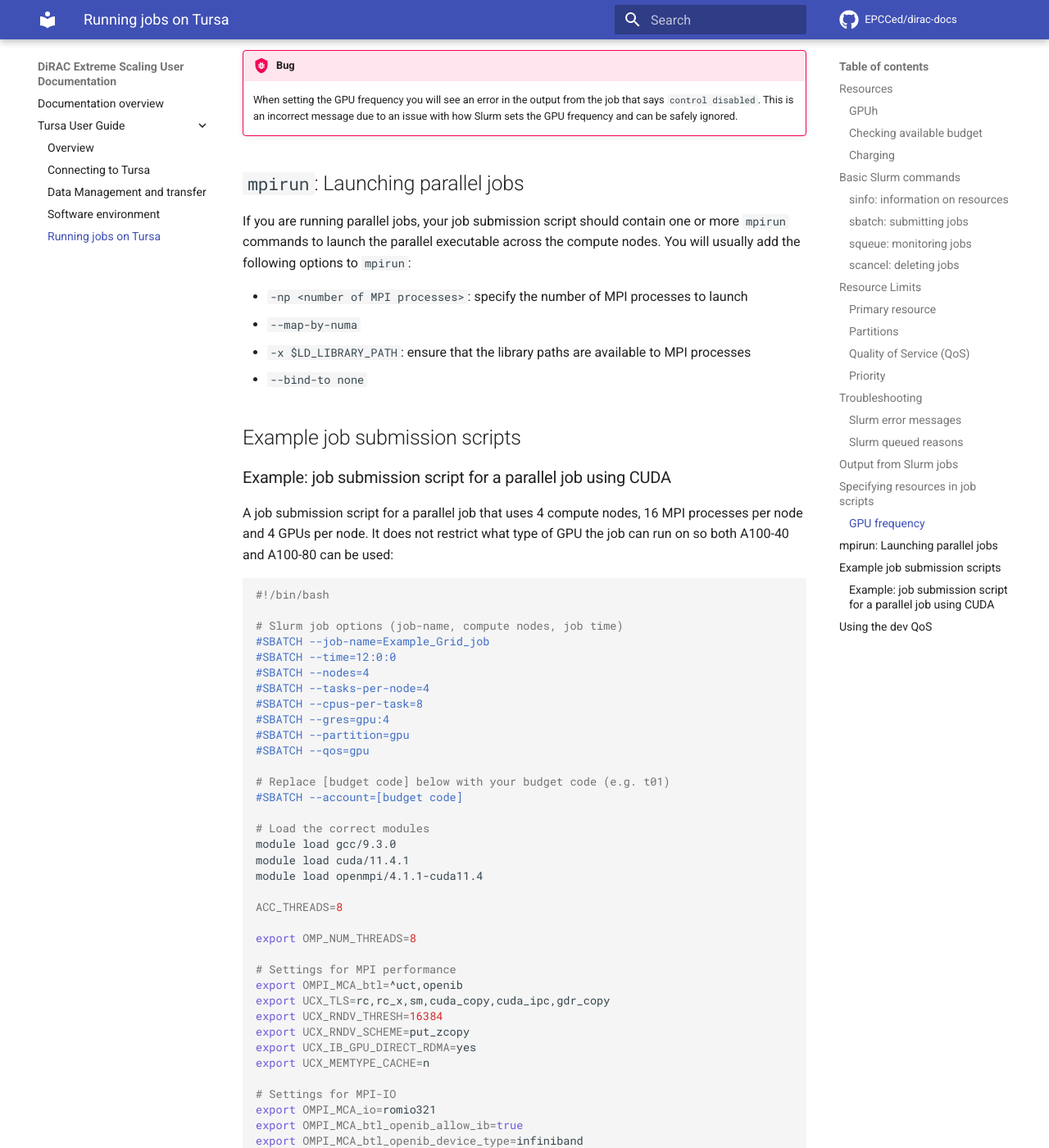
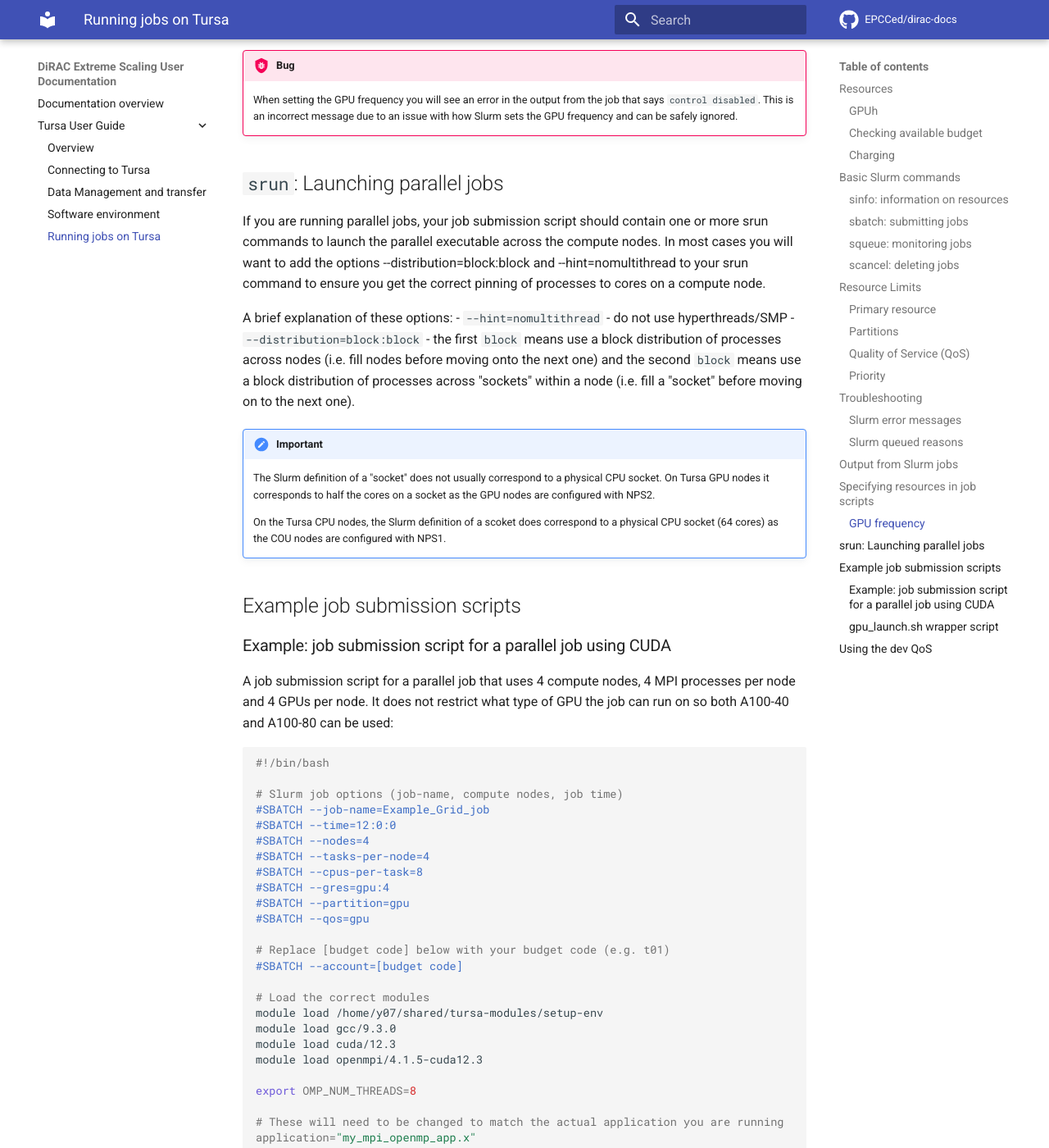
Before and after one commit to EPCCed/dirac-docs, an MkDocs documentation site: the page built from docs/tursa-user-guide/scheduler.md, in a window 1280 px wide and 1400 px high, scrolled down 12665 px. Shown: the whole window at 82% size. Built offline with MkDocs 1.6.1 and Material for MkDocs 9.7.7, drawn with Linux system fonts in a browser that asks for light colours; comment, search, counter and statistics services are not loaded; some of the changed text lies outside the part shown.

Commit message:
Adds srun instructions

````diff
--- a/docs/tursa-user-guide/scheduler.md
+++ b/docs/tursa-user-guide/scheduler.md
@@ -476,24 +476,30 @@ Users can control the GPU frequency in their job submission scripts:
     that says `control disabled`. This is an incorrect message due to an issue with
     how Slurm sets the GPU frequency and can be safely ignored.
 
-## `mpirun`: Launching parallel jobs
+## `srun`: Launching parallel jobs
 
-If you are running parallel jobs, your job submission script should
-contain one or more `mpirun` commands to launch the parallel executable
-across the compute nodes. You will usually add the following options to
-`mpirun`:
+If you are running parallel jobs, your job submission script should contain one or more srun commands to launch the parallel executable across the compute nodes. In most cases you will want to add the options --distribution=block:block and --hint=nomultithread to your srun command to ensure you get the correct pinning of processes to cores on a compute node.
 
-- `-np <number of MPI processes>`: specify the number of MPI processes
-  to launch
-- `--map-by-numa`
-- `-x $LD_LIBRARY_PATH`: ensure that the library paths are available to MPI processes
-- `--bind-to none`
+A brief explanation of these options:
+ - `--hint=nomultithread` - do not use hyperthreads/SMP
+ - `--distribution=block:block` - the first `block` means use a block distribution
+   of processes across nodes (i.e. fill nodes before moving onto the next one) and
+   the second `block` means use a block distribution of processes across "sockets"
+   within a node (i.e. fill a "socket" before moving on to the next one).
+
+!!! important
+    The Slurm definition of a "socket" does not usually correspond to a physical CPU socket.
+    On Tursa GPU nodes it corresponds to half the cores on a socket as the GPU nodes
+    are configured with NPS2.
+
+    On the Tursa CPU nodes, the Slurm definition of a scoket does correspond to a physical
+    CPU socket (64 cores) as the COU nodes are configured with NPS1.
 
 ## Example job submission scripts
 
 ### Example: job submission script for a parallel job using CUDA
 
-A job submission script for a parallel job that uses 4 compute nodes, 16 MPI
+A job submission script for a parallel job that uses 4 compute nodes, 4 MPI
 processes per node and 4 GPUs per node. It does not restrict what type of
 GPU the job can run on so both A100-40 and A100-80 can be used:
 
@@ -514,42 +520,49 @@ GPU the job can run on so both A100-40 and A100-80 can be used:
 #SBATCH --account=[budget code]
 
 # Load the correct modules
+module load /home/y07/shared/tursa-modules/setup-env
 module load gcc/9.3.0
-module load cuda/11.4.1
-module load openmpi/4.1.1-cuda11.4
-
-ACC_THREADS=8
+module load cuda/12.3
+module load openmpi/4.1.5-cuda12.3
 
 export OMP_NUM_THREADS=8
-
-# Settings for MPI performance
-export OMPI_MCA_btl=^uct,openib
-export UCX_TLS=rc,rc_x,sm,cuda_copy,cuda_ipc,gdr_copy
-export UCX_RNDV_THRESH=16384
-export UCX_RNDV_SCHEME=put_zcopy
-export UCX_IB_GPU_DIRECT_RDMA=yes
-export UCX_MEMTYPE_CACHE=n
-
-# Settings for MPI-IO
-export OMPI_MCA_io=romio321
-export OMPI_MCA_btl_openib_allow_ib=true
-export OMPI_MCA_btl_openib_device_type=infiniband
-export OMPI_MCA_btl_openib_if_exclude=mlx5_1,mlx5_2,mlx5_3
 
 # These will need to be changed to match the actual application you are running
 application="my_mpi_openmp_app.x"
 options="arg 1 arg2"
 
-mpirun -np $SLURM_NTASKS --map-by numa -x LD_LIBRARY_PATH --bind-to none ${application} ${options}
+srun --hint=nomultithread --distribution=block:block \
+     gpu_launch.sh \
+     ${application} ${options}
 ```
 
 This will run your executable "my_mpi_opnemp_app.x" in parallel usimg 16
-MPI processes on 4 nodes, 8 OpenMP thread will be used per
-MPI process and 4 GPUs will be used per node (32 cores per
-node, 4 GPUs per node). Slurm will allocate 4 nodes to your
-job and srun will place 4 MPI processes on each node.
+MPI processes on 4 nodes. 4 GPUs will be used per node.
 
-See above for a more detailed discussion of the different `sbatch` options.
+!!! important
+    You must use the `gpu_launch.sh` wrapper script to get the correct biniding
+    of GPU to MPI processes and of network interface to GPU and MPI process.
+    This script is described in more detail below.
+
+### `gpu_launch.sh` wrapper script
+
+The `gpu_launch.sh` wrapper script is required to set the correct binding of
+GPU to MPI processes and the correct binding of interconnect interfaces to
+MPI process and GPU. We provide this centrally for convenience but its contents
+are simple:
+
+```
+#!/bin/bash
+
+# Compute the raw process ID for binding to GPU and NIC
+lrank=$((SLURM_PROCID % SLURM_NTASKS_PER_NODE))
+
+# Bind the process to the correct GPU and NIC
+export CUDA_VISIBLE_DEVICES=${lrank}
+export UCX_NET_DEVICES=mlx5_${lrank}:1
+
+$@
+```
 
 ## Using the `dev` QoS
 
@@ -571,7 +584,8 @@ In addtion, you *must* specify either the `gpu-a100-80` or `gpu-a100-40` partiti
     The generic `gpu` partition will not work consistently when using the `dev` QoS.
 
 Here is an example job submission script for a 2-node job in the `dev` QoS using the `gpu-a100-80`
-partition:
+partition. Note the use of the `gpu_launch.sh` wrapper script to get correct GPU and NIC
+binding.
 
 ```slurm
 #!/bin/bash
@@ -589,28 +603,24 @@ partition:
 # Replace [budget code] below with your budget code (e.g. t01)
 #SBATCH --account=[budget code]
 
+export OMP_NUM_THREADS=1
+
 # Load the correct modules
 module load gcc/9.3.0
 module load cuda/11.4.1
 module load openmpi/4.1.1-cuda11.4
 
-ACC_THREADS=12
+# Load the correct modules
+module load /home/y07/shared/tursa-modules/setup-env
+module load gcc/9.3.0
+module load cuda/12.3
+module load openmpi/4.1.5-cuda12.3
 
-export OMP_NUM_THREADS=12
+# These will need to be changed to match the actual application you are running
+application="my_mpi_openmp_app.x"
+options="arg 1 arg2"
 
-# Settings for MPI performance
-export OMPI_MCA_btl=^uct,openib
-export UCX_TLS=rc,rc_x,sm,cuda_copy,cuda_ipc,gdr_copy
-export UCX_RNDV_THRESH=16384
-export UCX_RNDV_SCHEME=put_zcopy
-export UCX_IB_GPU_DIRECT_RDMA=yes
-export UCX_MEMTYPE_CACHE=n
-
-# Settings for MPI-IO
-export OMPI_MCA_io=romio321
-export OMPI_MCA_btl_openib_allow_ib=true
-export OMPI_MCA_btl_openib_device_type=infiniband
-export OMPI_MCA_btl_openib_if_exclude=mlx5_1,mlx5_2,mlx5_3
-
-mpirun -np $SLURM_NTASKS --map-by numa -x LD_LIBRARY_PATH --bind-to none ./my_mpi_program.exe
+srun --hint=nomultithread --distribution=block:block \
+     gpu_launch.sh \
+     ${application} ${options}
 ```
````
